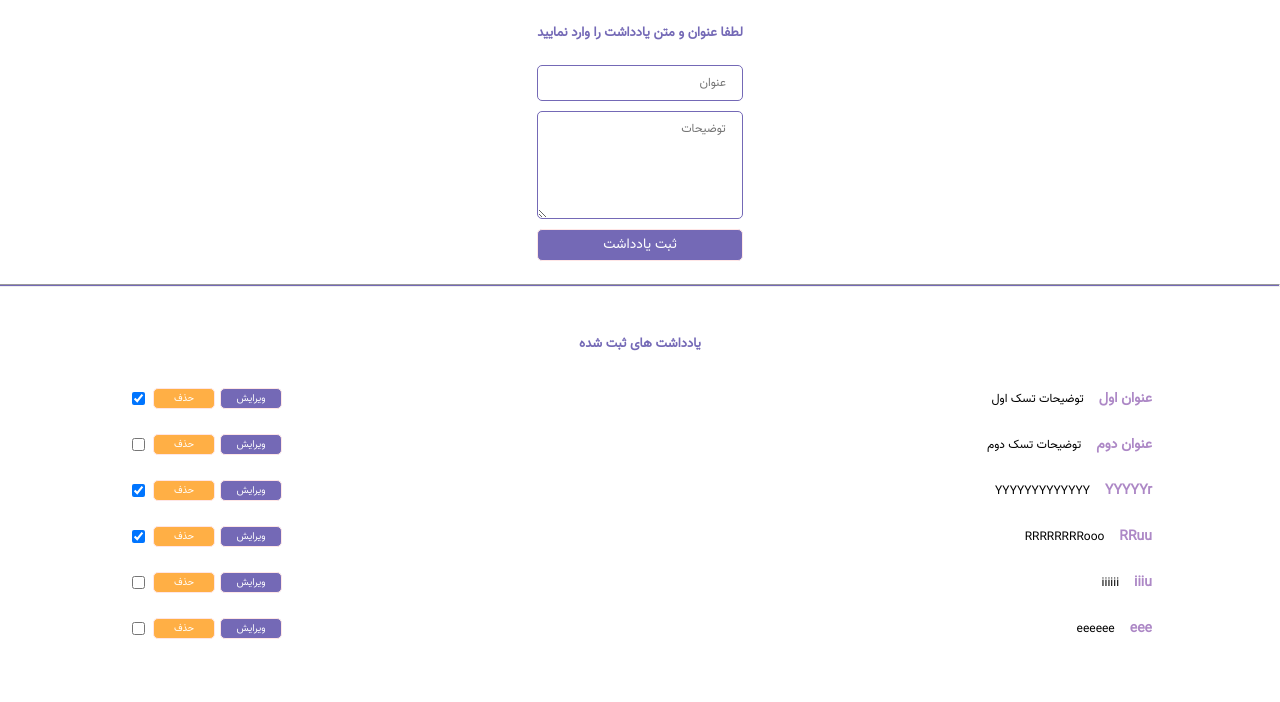
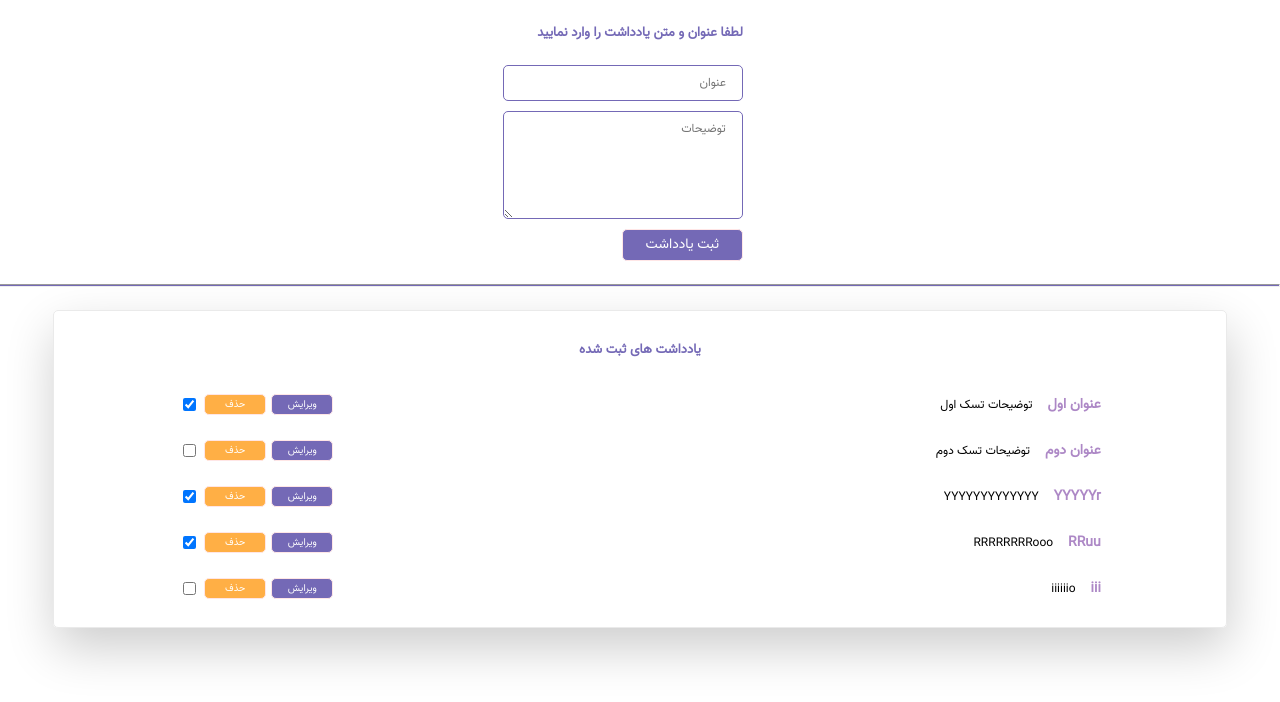
Before and after one commit to behnam74gh/TodoListY, a React (Create React App) app: page / in a window 1280 px wide. Shown: the top 702 px of the page. Built offline with nearby package versions, Linux system fonts and the light colour scheme; data requests are answered from the project's data file.

Commit message:
first version has been developed

```diff
--- a/db.json
+++ b/db.json
@@ -26,14 +26,8 @@
     },
     {
       "id": "c40a",
-      "title": "iiiu",
-      "description": "iiiiii",
-      "isDone": false
-    },
-    {
-      "id": "01e4",
-      "title": "eee",
-      "description": "eeeeee",
+      "title": "iii",
+      "description": "iiiiiio",
       "isDone": false
     }
   ]
--- a/src/App.css
+++ b/src/App.css
@@ -1,5 +1,8 @@
 .w-100 {
   width: 100% !important;
+}
+.w-50 {
+  width: 50% !important;
 }
 .todo-container {
   width: 100%;
@@ -11,10 +14,14 @@
   gap: 15PX 0;
 }
 .todo-wrapper {
-  width: 100%;
+  width: 90%;
   display: flex;
   flex-direction: column;
   align-items: center;
+  border: 1px solid #eaeaea;
+  border-radius: 5px;
+  box-shadow: 2px 20px 50px rgba(0, 0, 0, 0.2);
+  padding: 5px 10px 15px;
 }
 .todo-container h5 {
   text-align: right;
@@ -29,6 +36,9 @@
   overflow: hidden;
   border-radius: 5px;
   padding: 2px 6px;
+}
+.task-wrapper:hover {
+  background: #E1AFD1;
 }
 .title {
   font-size: 14px;
@@ -63,6 +73,13 @@
 }
 .check-task-status {
   cursor: pointer;
+}
+.warning-message {
+  background-color: #FFAF45;
+  color: #fff;
+  padding: 4px 16px;
+  border-radius: 5px;
+  font-size: 14px;
 }
 
 /* form styles */
--- a/src/App.js
+++ b/src/App.js
@@ -14,28 +14,30 @@ const App = () => {
     description: "",
     isDone: false
   });
-  // const [tasksUpdated, setTasksUpdated] = useState(false);
 
-  useEffect(() => {
-    console.log('useEffect rendered');
+  const fetchTasksHandler = () => {
+    setLoading(true);
     axios
     .get("http://localhost:3000/tasks")
     .then((response) => {
-        console.log('=>',response);
       if (response.status === 200) {
         setTasks(response.data);
         errorText?.length > 0 && setErrorText("");
       }
     })
     .catch((err) => {
-        if (err.response) {
-          setErrorText(err.response.data.message);
+      if (err) {
+        setErrorText(err.message);
         setTasks([]);
       }
     })
     .finally(() => {
-        loading && setLoading(false);
+      setLoading(false);
     });
+  }
+
+  useEffect(() => {
+    fetchTasksHandler();
   }, []);
 
   const submitHandler = (e) => {
@@ -55,21 +57,20 @@ const App = () => {
             title: "",
             description: ""
           });
-          // setTasksUpdated(true);
         }
       })
       .catch((err) => {
-        console.log(err);
+        setErrorText(err.message);
       })
       .finally(() => {
         setLoading(false);
+        fetchTasksHandler();
       });
     }else{
       axios
       .patch(`http://localhost:3000/tasks/${task.id}`, { title: task.title, description: task.description })
       .then((response) => {
         if (response.status === 200) {
-          // window.alert("وضعیت یادداشت تغییر کرد");
           setTask({
             title: "",
             description: ""
@@ -77,10 +78,7 @@ const App = () => {
         }
       })
       .catch((err) => {
-        console.log('c -> ',err);
-        if (err.response) {
-          window.alert(err.response.statusText)
-        }
+        setErrorText(err.message);
       })
       .finally(() => {
         setLoading(false);
@@ -92,6 +90,7 @@ const App = () => {
           isDone: false
         });
         setMode('create');
+        fetchTasksHandler();
       });;
     }
   };
@@ -101,14 +100,16 @@ const App = () => {
         .delete(`http://localhost:3000/tasks/${id}`)
         .then((response) => {
           if (response.status === 200) {
-            // setTasksUpdated(true);
+            window.alert("یادداشت حذف شد");
           }
         })
         .catch((err) => {
           if (err) {
-            console.log('r -> ', err);
-            window.alert(err.response.statusText)
+            setErrorText(err.message);
           }
+        })
+        .finally(() => {
+          fetchTasksHandler();
         });
     }
   };
@@ -123,10 +124,11 @@ const App = () => {
       }
     })
     .catch((err) => {
-      console.log('c -> ',err);
-      if (err.response) {
-        window.alert(err.response.statusText)
+      if (err) {
+        setErrorText(err.message);
       }
+    }).finally(() => {
+      fetchTasksHandler();
     });
   };
 
@@ -157,15 +159,15 @@ const App = () => {
       <div className="form-wrapper">
         <h5>لطفا عنوان و متن یادداشت را وارد نمایید</h5>
         <form className="todo-form" onSubmit={submitHandler}>
-          <input type='text' placeholder='عنوان' value={task.title}
+          <input type='text' placeholder='عنوان' value={task.title} className='w-100'
             onChange={(e) => setTask({...task, title: e.target.value})}
           />
 
-          <textarea value={task.description} placeholder='توضیحات' rows="5"
+          <textarea value={task.description} placeholder='توضیحات' rows="5" className='w-100'
             onChange={(e) => setTask({...task, description: e.target.value})}
           ></textarea>
 
-          <button type="submit">
+          <button type="submit" className='w-50'>
           {loading ? "Loading ..." : mode === "create" ? "ثبت یادداشت" : "ویرایش یادداشت"}
           </button>
         </form>
@@ -201,6 +203,7 @@ const App = () => {
           </div>
         ))
         )}
+        {errorText.length > 0 && <p className='warning-message'>{errorText}</p>}
       </div>
     </div>
   )
```
Lines whose indentation alone changed are shown as unchanged.
